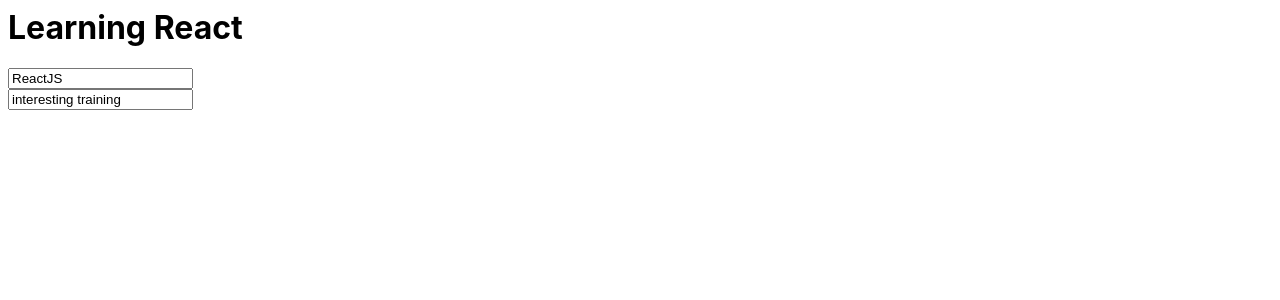
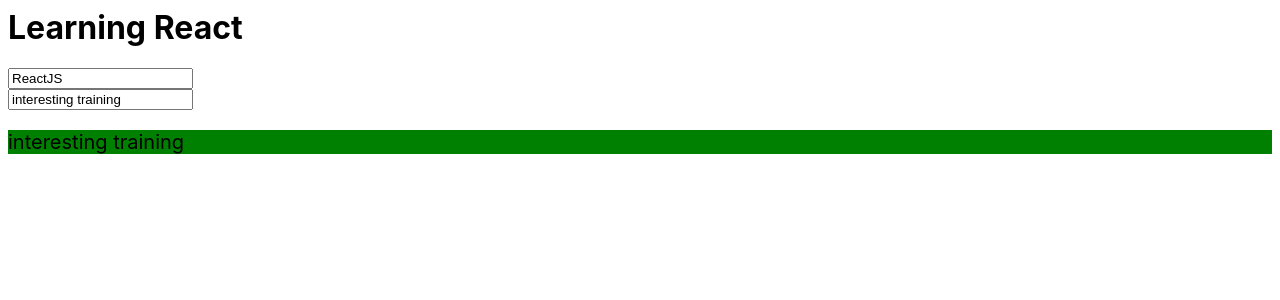
Before and after one commit to aakashrjrajpoot12/React-program2-day4-binding, a React (Create React App) app: page / in a window 1280 px wide. Shown: the top 300 px of the page. Built offline with nearby package versions, Linux system fonts and the light colour scheme.

Commit message:
1 file modified

```diff
--- a/src/App.js
+++ b/src/App.js
@@ -6,6 +6,13 @@ export default class App1 extends React.Component {
   state={
     sFeedback:"interesting training"
   };
+customStyle={
+  backgroundColor:'green',fontSize:20//here both are key value pair
+
+}
+
+
+
   render =()=>{
     let training="ReactJS";
     return(
@@ -13,8 +20,10 @@ export default class App1 extends React.Component {
       <h1>Learning React</h1>
       <input type="text" value={training}/>
       <br/>
+      {/* property binding */}
       <input type="text"value={this.state.sFeedback}/>
-
+       {/* Data binding */}
+       <p style={this.customStyle}>{this.state.sFeedback}</p>
       </>
     );
 
```
